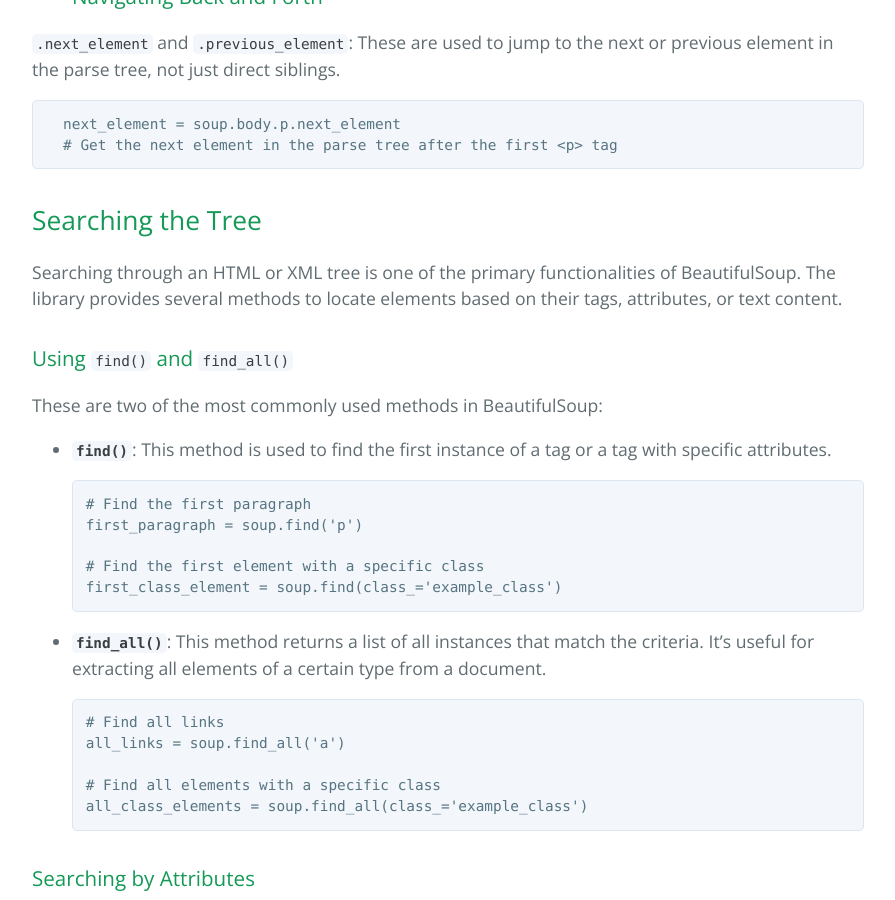
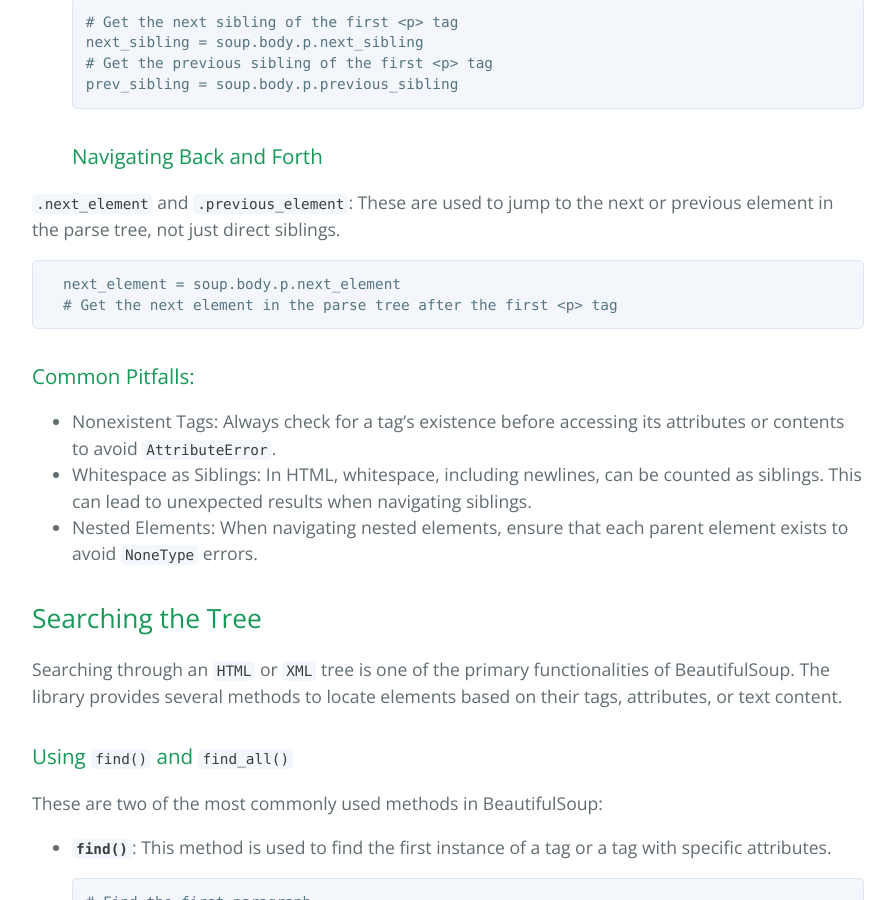
Before and after one commit to learning-software-engineering/learning-software-engineering.github.io, a Jekyll site: the page built from Topics/Tech_Stacks/Beautiful Soup.md, in a window 1280 px wide and 900 px high, scrolled down 4596 px. Shown: the whole window, without its empty margins (192-1087 px from the left). Built offline with Jekyll 4.4.1, drawn with Linux system fonts in a browser that asks for light colours; our own code applies the rules of GitHub Pages for plain Markdown files; some of the changed text lies outside the part shown.

Commit message:
Update Beautiful Soup.md
Third update

````diff
--- a/Topics/Tech_Stacks/Beautiful Soup.md
+++ b/Topics/Tech_Stacks/Beautiful Soup.md
@@ -60,6 +60,11 @@
 response = requests.get(url)
 soup = BeautifulSoup(response.content, 'html.parser')
 ```
+### Common Pitfalls:
+
+Incorrect URL: Make sure the URL you are trying to scrape is correct and accessible.\
+Handling Requests Errors: Be prepared to handle exceptions thrown by the requests library, like `ConnectionError` or
+`HTTPError`.
 
 ## Navigating the Parse Tree
 ### An html parse tree:
@@ -139,9 +144,15 @@
   next_element = soup.body.p.next_element
   # Get the next element in the parse tree after the first <p> tag
   ```
+### Common Pitfalls:
+- Nonexistent Tags: Always check for a tag's existence before accessing its attributes or contents to avoid
+`AttributeError`.
+- Whitespace as Siblings: In HTML, whitespace, including newlines, can be counted as siblings. This can lead to
+unexpected results when navigating siblings.
+- Nested Elements: When navigating nested elements, ensure that each parent element exists to avoid `NoneType` errors.
+
 ## Searching the Tree
-
-Searching through an HTML or XML tree is one of the primary functionalities of BeautifulSoup. The library provides
+Searching through an `HTML` or `XML` tree is one of the primary functionalities of BeautifulSoup. The library provides
 several methods to locate elements based on their tags, attributes, or text content.
 
 ### Using `find()` and `find_all()`
@@ -183,6 +194,10 @@
   # Find element with specific text
   element_with_text = soup.find(string="Example text")
   ```
+### Common Pitfalls:
+Overlooking Search Methods: Each search method (find, find_all, etc.) has its use case. Choosing the wrong method can
+lead to inefficient scraping.\
+Case Sensitivity: Tag and attribute names in searches are case-sensitive. Be mindful of this while searching for tags.
 
 ## Data Extraction
 
````
